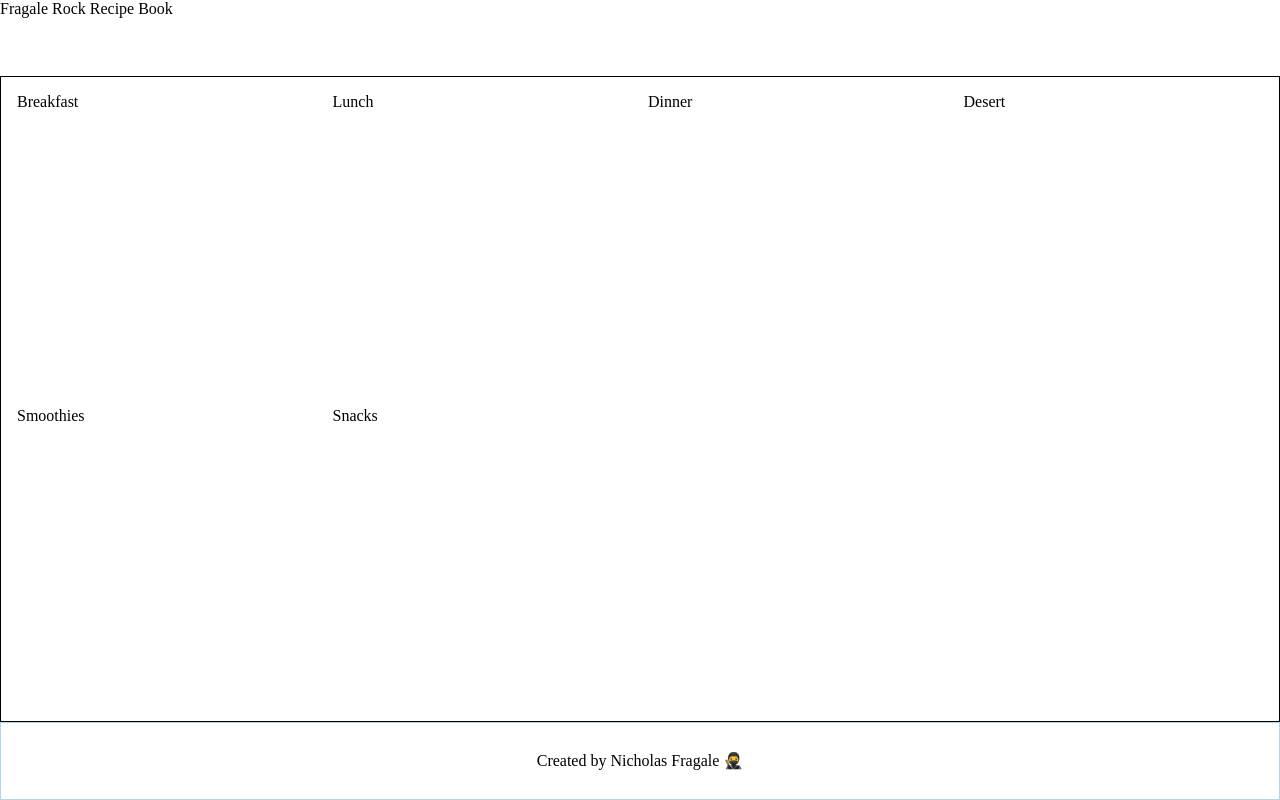
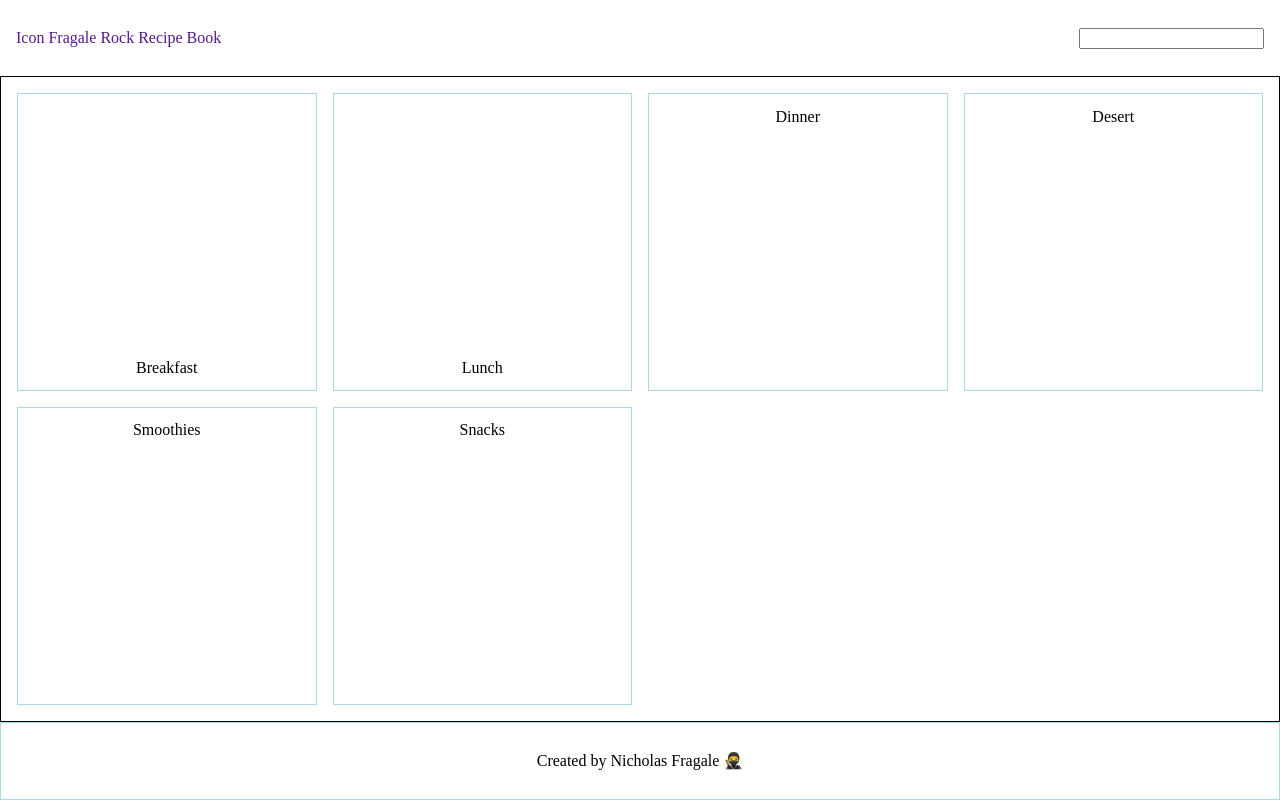
Before and after one commit to MrZanpakuto/odin-recipes, a plain HTML site: page index.html in a window 1280 px wide. Drawn offline with Linux system fonts and the light colour scheme.

Commit message:
Add Content to Card Layout

```diff
--- a/index.html
+++ b/index.html
@@ -8,14 +8,42 @@
     <title>Recipes</title>
 </head>
 <body>
-    <header>Fragale Rock Recipe Book</header>
+    <header>
+        <nav>
+            <div class="left-nav">
+                <a href="" class="icon">Icon</a>
+                <a href="" class="name">Fragale Rock Recipe Book</a>
+            </div>
+            <div class="right-nav">
+                <input type="text" name="" id="">
+            </div>
+        </nav>
+    </header>
     <main>
-        <div class="breakfast">Breakfast</div>
-        <div class="lunch">Lunch</div>
-        <div class="dinner">Dinner</div>
-        <div class="desert">Desert</div>
-        <div class="smoothies">Smoothies</div>
-        <div class="snacks">Snacks</div>
+        <a href="#" class="card">
+            <div class="breakfast-img"></div>
+            <div class="card-content">Breakfast</div>
+        </a>
+        <a href="#" class="card">
+            <div class="lunch-img"></div>
+            <div class="card-content">Lunch</div>
+        </a>
+        <a href="#" class="card">
+            <div class="dinner-img"></div>
+            <div class="card-content">Dinner</div>
+        </a>
+        <a href="#" class="card">
+            <div class="desert-img"></div>
+            <div class="card-content">Desert</div>
+        </a>
+        <a href="#" class="card">
+            <div class="smoothies-img"></div>
+            <div class="card-content">Smoothies</div>
+        </a>
+        <a href="#" class="card">
+            <div class="snacks-img"></div>
+            <div class="card-content">Snacks</div>
+        </a>
     </main>
     <footer>Created by Nicholas Fragale 🥷</footer>
 </body>
```
